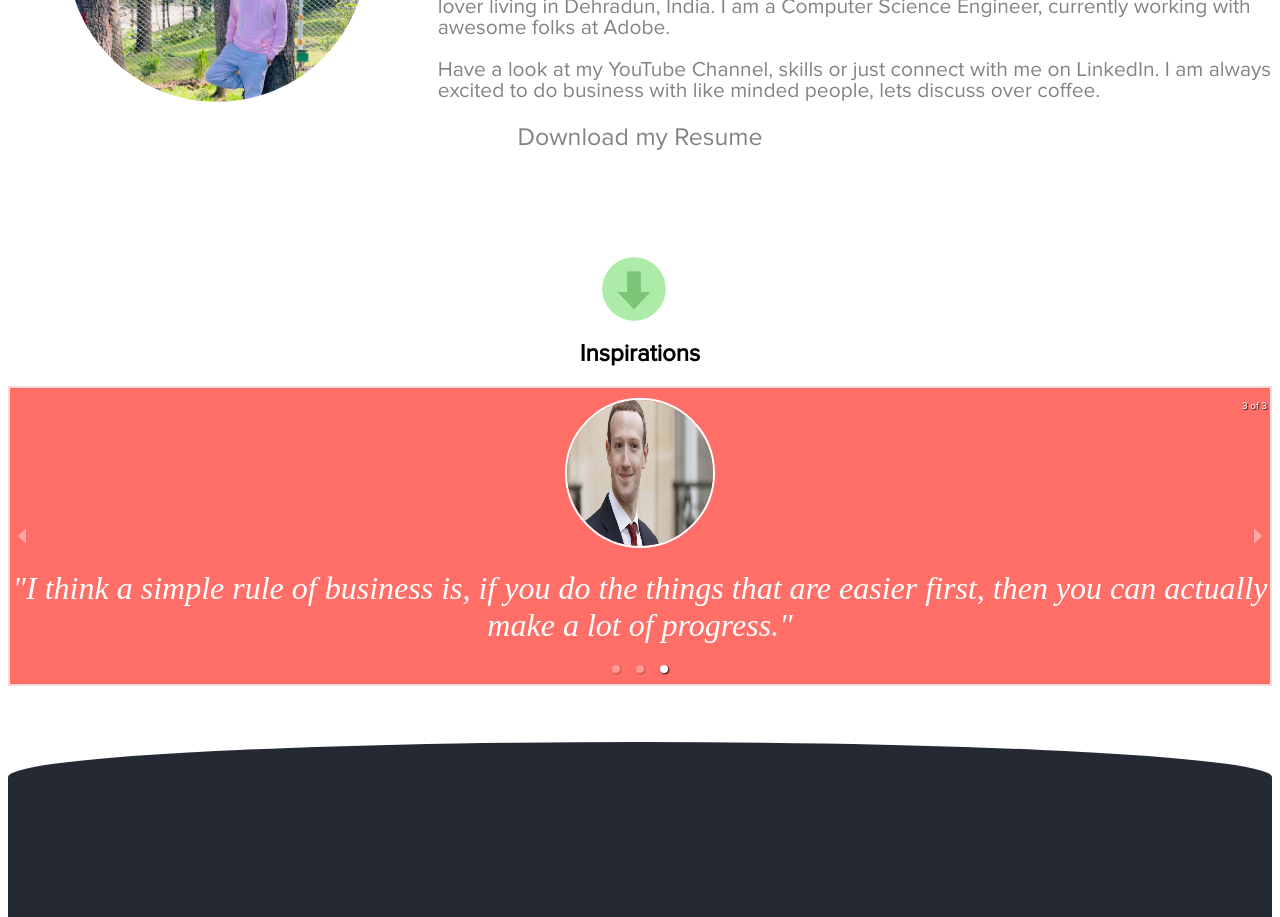
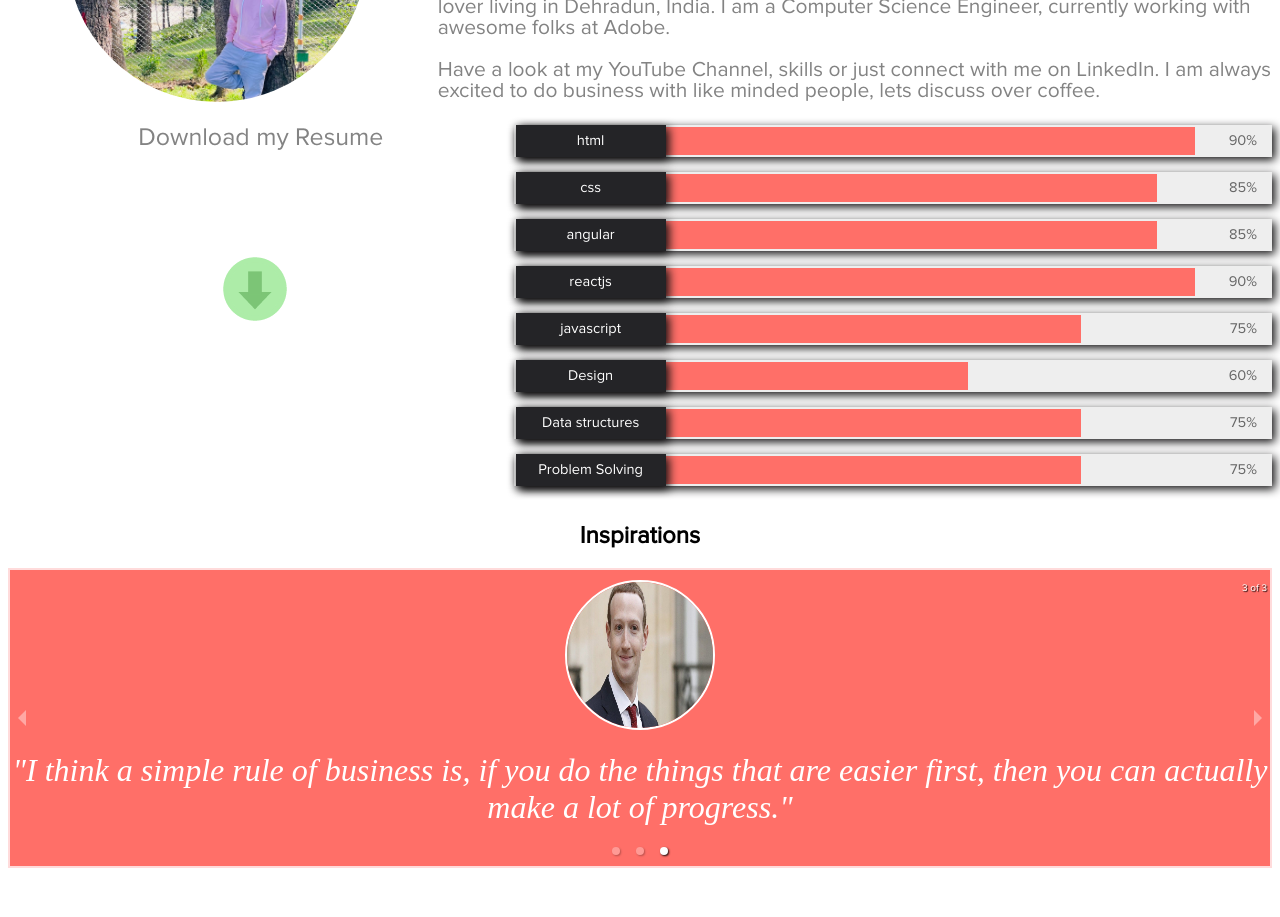
Before and after one commit to Rishabh199-5/ThisIsRishabh, a React (Create React App) app in the folder portfolio/: page / in a window 1280 px wide. Shown: the part 1120-2037 px from the top of the page. Built offline with nearby package versions, Linux system fonts and the light colour scheme.

Commit message:
add skills tiles

```diff
--- a/portfolio/src/components/Skills.js
+++ b/portfolio/src/components/Skills.js
@@ -1,18 +1,44 @@
-import React, { useState } from "react";
+import React, { useEffect, useRef, useState } from "react";
 import SkillsCSS from '../styles/Skills.module.css';
 import downloadImage from '../assets/dwnld.png';
 import dwnldDoneImage from '../assets/dwnlddone.gif';
 
 const Skills = () => {
+  const skills = [{ name: "html", rate: "90%" }, { name: "css", rate: "85%" }, { name: "angular", rate: "85%" }, { name: "reactjs", rate: "90%" }, { name: "javascript", rate: "75%" }, { name: "Design", rate: "60%" }, { name: "Data structures", rate: "75%" }, { name: "Problem Solving", rate: "75%" }];
   const [currImageUrl, setCurrImgUrl] = useState(downloadImage);
+  const ref = useRef();
   const imageOnClickHandler = () => {
     setCurrImgUrl(dwnldDoneImage);
   }
+
+  useEffect(() => {
+    setTimeout(() => {
+      if (ref && ref.current) {
+        Array.prototype.forEach.call(ref.current.children, (child, index) => {
+          child.firstChild.style.maxWidth = skills[index].rate;
+        });
+      }
+    }, 1000);
+  }, [])
+
   return (
     <div className={SkillsCSS.wrapper}>
-      <p className = {SkillsCSS.heading}>Download my Resume</p>
-      <div className = {SkillsCSS.imageWrapper}>
-        <img src={currImageUrl} onClick={imageOnClickHandler} />
+      <div className={SkillsCSS.leftPnl}>
+        <p className={SkillsCSS.heading}>Download my Resume</p>
+        <div className={SkillsCSS.imageWrapper}>
+          <img src={currImageUrl} onClick={imageOnClickHandler} />
+        </div>
+      </div>
+      <div className={SkillsCSS.rightPnl}>
+        <div className={SkillsCSS.skills} ref={ref}>
+          {skills.map((skill) => (
+            <div className={SkillsCSS.bar}>
+              <div className={SkillsCSS.skill}></div>
+              <div className={SkillsCSS.name}>{skill.name}</div>
+              <span className={SkillsCSS.rate}>{skill.rate}</span>
+            </div>
+          ))}
+        </div>
       </div>
     </div>
   );
--- a/portfolio/src/styles/Skills.module.css
+++ b/portfolio/src/styles/Skills.module.css
@@ -1,5 +1,58 @@
 .wrapper{
     width: 100%;
+    display: inline-block;
+}
+
+.leftPnl{
+    width: 40%;
+    float: left;
+}
+
+.rightPnl{
+    width: 60%;
+    float: right;
+}
+
+.bar{
+    height: 28px;
+    margin: 0 0 15px;
+    font-size: 11pt;
+    position: relative;
+    color: #666;
+    background-color: #eee;
+    box-shadow: 3px 3px 10px #0d0c0d;
+    padding: 2px;
+}
+
+.skill{
+    height: inherit;
+    max-width: 0;
+    background-color: #ff6f68;
+    transition: 1s ease-in-out max-width;
+}
+
+.name{
+    position: absolute;
+    top: 0;
+    background-color: #242427;
+    height: 100%;
+    color: #fff;
+    width: 150px;
+    display: flex;
+    align-items: center;
+    place-content: center;
+    box-shadow: 3px 3px 10px #0d0c0d;
+}
+
+.rate{
+    position: absolute;
+    top: 0;
+    right: 0;
+    display: flex;
+    align-items: center;
+    place-content: center;
+    height: 100%;
+    padding-right: 15px;
 }
 
 .heading{
```
